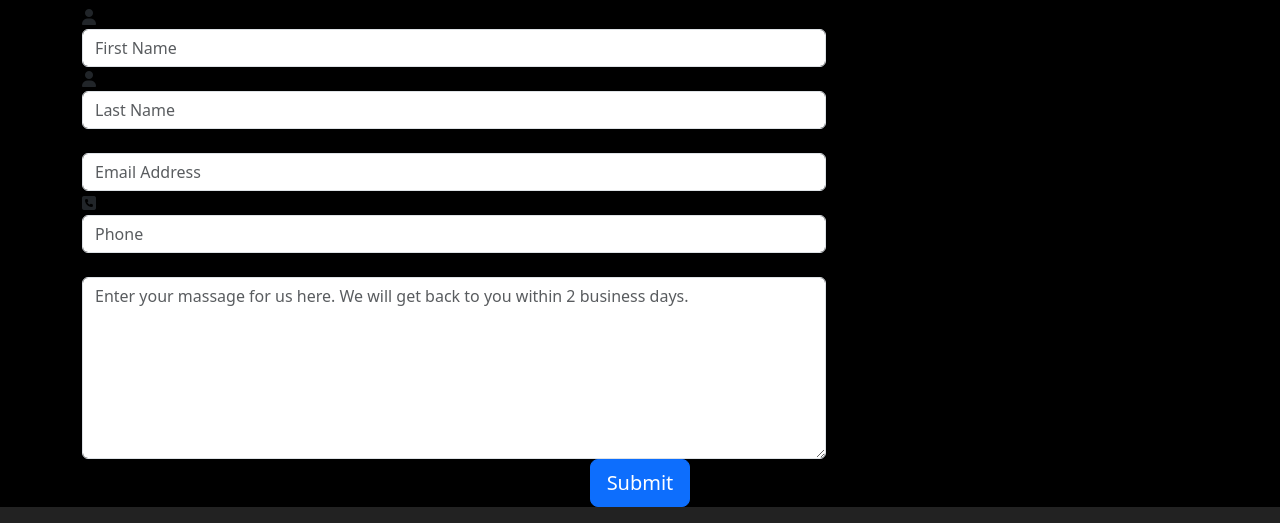
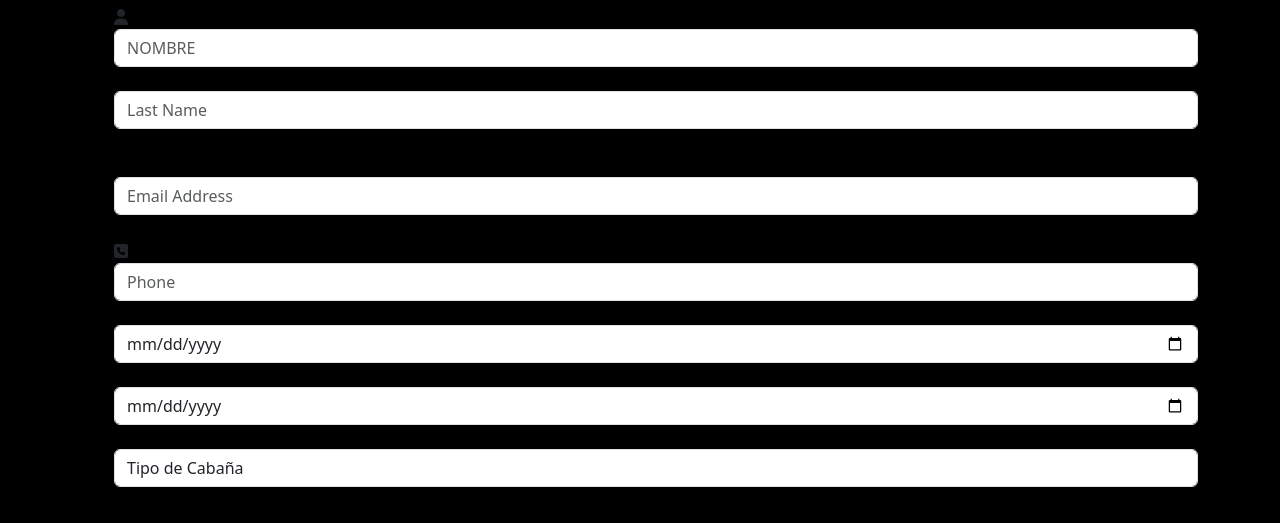
Before and after one commit to tintinando/codoacodo23001, a plain HTML site: page reservas.html in a window 1280 px wide. Shown: the part 109-632 px from the top of the page. Drawn offline with nearby package versions, Linux system fonts and the light colour scheme.

Commit message:
agregue algunas cosas al menu de reservas

```diff
--- a/reservas.html
+++ b/reservas.html
@@ -50,46 +50,39 @@
                         <form class="form-horizontal" method="post">
                             <fieldset>
                                 <legend class="text-center header">Contact us</legend>
+                                <ul>
+                                    <span class="col-md-1 col-md-offset-2 text-center"><i class="fa fa-user bigicon"></i></span>
+                                    <input id="fname" name="name" type="text" placeholder="NOMBRE" class="form-control">
+                                    <br>
+                                    <input id="lname" name="name" type="text" placeholder="Last Name" class="form-control">
+                                    <br>
+                                    <span class="col-md-1 col-md-offset-2 text-center"><i class="fa fa-envelope-o bigicon"></i></span>
+                                    <input id="email" name="email" type="email" placeholder="Email Address" class="form-control">
+                                    <br>
+                                    <span class="col-md-1 col-md-offset-2 text-center"><i class="fa fa-phone-square bigicon"></i></span>
+                                    <input id="phone" name="phone" type="text" placeholder="Phone" class="form-control">
+                                    <br>
+                                    <span class="col-md-1 col-md-offset-2 text-center"></span>
+                                    <input id="fechaDesde" name="fechaDesde" type="date" placeholder="Desde" class="form-control">
+                                    <br>
+                                    <input id="fechaHasta" name="fechaHasta" type="date" placeholder="Hasta" class="form-control">
+                                    <br>
+                                    <select name="Cabaña" class="form-control" placeholder="Elija la Cabaña">
+                                        <option>Tipo de Cabaña</option>
+                                        <option>Rasmus</option>
+                                        <option>Astrid</option>
+                                        <option>Friedrik</option>
+                                        <option>Erika</option>
+                                    </select>
+                                    <br>
+                                    <span class="col-md-1 col-md-offset-2 text-center"><i class="fa fa-pencil-square-o bigicon"></i></span>
+                                    <textarea class="form-control" id="message" name="message" placeholder="Enter your massage for us here. We will get back to you within 2 business days." rows="7"></textarea>
+                                    <br>
+                                    <button type="submit" class="btn btn-primary btn-lg">
+                                        <a href="mailto:Reservas@RentAHome.com">Enviar</a>
+                                    </button>
 
-                                <div class="form-group">
-                                    <span class="col-md-1 col-md-offset-2 text-center"><i class="fa fa-user bigicon"></i></span>
-                                    <div class="col-md-8">
-                                        <input id="fname" name="name" type="text" placeholder="First Name" class="form-control">
-                                    </div>
-                                </div>
-                                <div class="form-group">
-                                    <span class="col-md-1 col-md-offset-2 text-center"><i class="fa fa-user bigicon"></i></span>
-                                    <div class="col-md-8">
-                                        <input id="lname" name="name" type="text" placeholder="Last Name" class="form-control">
-                                    </div>
-                                </div>
-
-                                <div class="form-group">
-                                    <span class="col-md-1 col-md-offset-2 text-center"><i class="fa fa-envelope-o bigicon"></i></span>
-                                    <div class="col-md-8">
-                                        <input id="email" name="email" type="text" placeholder="Email Address" class="form-control">
-                                    </div>
-                                </div>
-
-                                <div class="form-group">
-                                    <span class="col-md-1 col-md-offset-2 text-center"><i class="fa fa-phone-square bigicon"></i></span>
-                                    <div class="col-md-8">
-                                        <input id="phone" name="phone" type="text" placeholder="Phone" class="form-control">
-                                    </div>
-                                </div>
-
-                                <div class="form-group">
-                                    <span class="col-md-1 col-md-offset-2 text-center"><i class="fa fa-pencil-square-o bigicon"></i></span>
-                                    <div class="col-md-8">
-                                        <textarea class="form-control" id="message" name="message" placeholder="Enter your massage for us here. We will get back to you within 2 business days." rows="7"></textarea>
-                                    </div>
-                                </div>
-
-                                <div class="form-group">
-                                    <div class="col-md-12 text-center">
-                                        <button type="submit" class="btn btn-primary btn-lg">Submit</button>
-                                    </div>
-                                </div>
+                                </ul>
                             </fieldset>
                         </form>
                     </div>
@@ -97,7 +90,6 @@
             </div>
         </div>
     </main>
-
 
     <footer>
         <div class="socialMedia">
```
